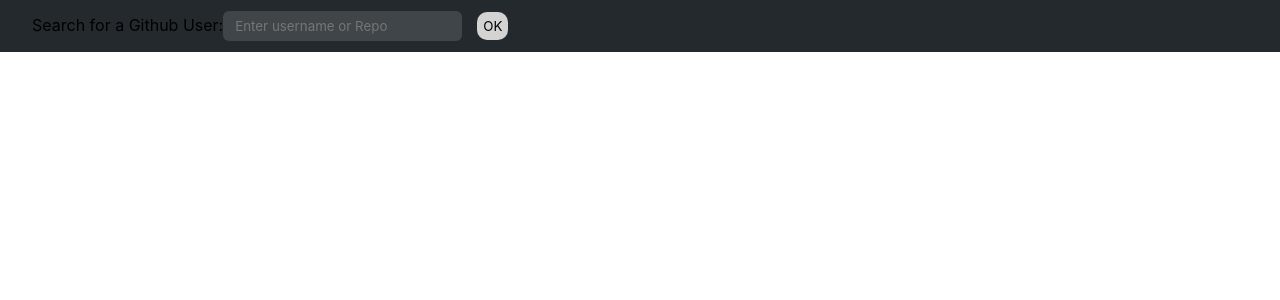
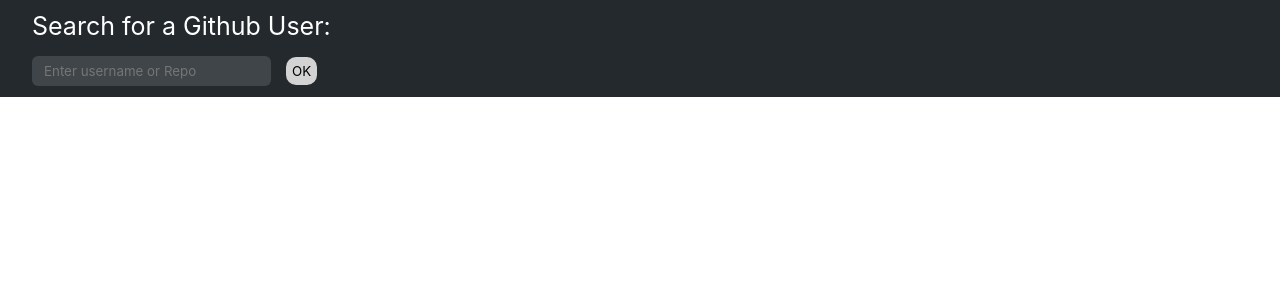
Before and after one commit to martinakrtzschmr/github-api, a React (Create React App) app: page / in a window 1280 px wide. Shown: the top 300 px of the page. Built offline with nearby package versions, Linux system fonts and the light colour scheme.

Commit message:
Text style and requests fix from Profile page

```diff
--- a/src/pages/Home/index.tsx
+++ b/src/pages/Home/index.tsx
@@ -1,7 +1,7 @@
 import React, { useState } from 'react';
 import { useNavigate } from 'react-router-dom';
 
-import { Container, SearchForm, SubmitButton } from './styles';
+import { Container, SearchForm, SubmitButton, LabelText } from './styles';
 
 const Home: React.FC = () => {
     const [search, setSearch] = useState('');
@@ -17,7 +17,7 @@ const Home: React.FC = () => {
         <Container>
             <div>
                 <SearchForm onSubmit={handleSubmit}>
-                    <label htmlFor='search-input'>Search for a Github User:</label>
+                    <LabelText htmlFor='search-input'>Search for a Github User:</LabelText>
                     <input
                         id='search-input'
                         placeholder='Enter username or Repo'
--- a/src/pages/Home/styles.ts
+++ b/src/pages/Home/styles.ts
@@ -32,3 +32,10 @@ export const SubmitButton = styled.button`
     padding: 6px;
     border-radius: 10px;
 `;
+
+export const LabelText = styled.label`
+    color: white;
+    font-size: 25px;
+    display: block;
+    margin-bottom: 15px;
+`;
--- a/src/pages/Profile/index.tsx
+++ b/src/pages/Profile/index.tsx
@@ -29,18 +29,13 @@ const Profile: React.FC = () => {
   const [data, setData] = useState<Data>();
   const navigate = useNavigate();
 
-  const requestOne = github.get(`/users/${user}`);
-  const requestTwo = github.get(`/users/${user}/repos`);
+  useEffect(() => {
+    const requestOne = github.get(`/users/${user}`);
+    const requestTwo = github.get(`/users/${user}/repos`);
 
-  useEffect(() => {
     axios.all([requestOne, requestTwo])
     .then(axios.spread((...responses) => {
       const [userResponse, reposResponse] = responses;
-
-      if (userResponse.status === 404) {
-        setData({error: 'User not found!'});
-        return;
-      }
 
       const user = userResponse.data;
       const repos = reposResponse.data;
@@ -48,7 +43,8 @@ const Profile: React.FC = () => {
       setData({user, repos});
     }))
     .catch((err) => {
-      console.log(err);
+      if (err.response.status === 404)
+        setData({error: 'User not found!'})
     })
   }, [user]);
 
```
